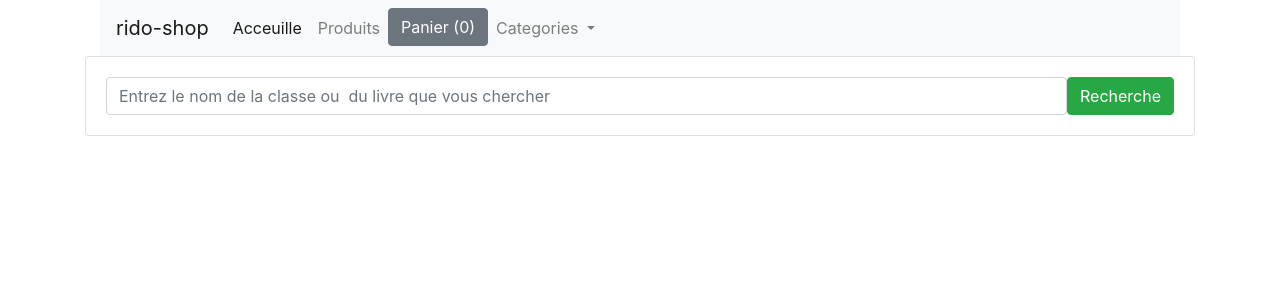
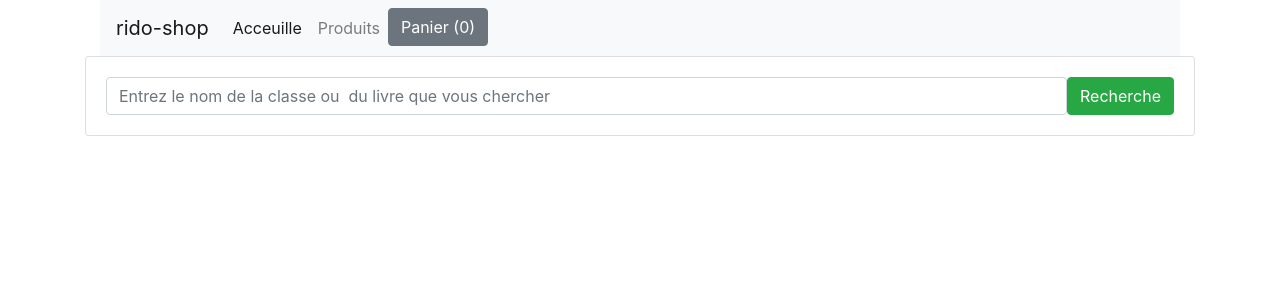
Before and after one commit to ridouane-dev/livres-shop, a Django app: page / in a window 1280 px wide. Shown: the top 300 px of the page. Run offline with Django 5.2, Linux system fonts and the light colour scheme; data that the repository does not hold is empty; some libraries are stand-ins or nearby versions.

Commit message:
modification number one du projet

```diff
--- a/shop/templates/shop/base.html
+++ b/shop/templates/shop/base.html
@@ -32,17 +32,8 @@
                           sagittis lacus vel augue laoreet rutrum faucibus.">
                             Panier (0)
                           </button>
-                        </li>
-                        <li class="nav-item dropdown">
-                          <a class="nav-link dropdown-toggle" href="#" id="navbarDropdownMenuLink" data-toggle="dropdown" aria-haspopup="true" aria-expanded="false">
-                            Categories
-                          </a>
-                          <div class="dropdown-menu" aria-labelledby="navbarDropdownMenuLink">
-                            <a class="dropdown-item" href="#">Action</a>
-                            <a class="dropdown-item" href="#">Another action</a>
-                            <a class="dropdown-item" href="#">Something else here</a>
-                          </div>
-                        </li>
+
+
                       </ul>
                     </div>
                   </nav>
--- a/shop/urls.py
+++ b/shop/urls.py
@@ -2,7 +2,7 @@ from django.urls import path
 from shop.views import index, checkout , confirmation
 
 urlpatterns = [
-    path('', index , name='home'),
+    path( '', index , name='home'),
     path('checkout' , checkout, name="checkout"),
     path('confirmation' , confirmation ,name="confirmation"),
 ]
```
